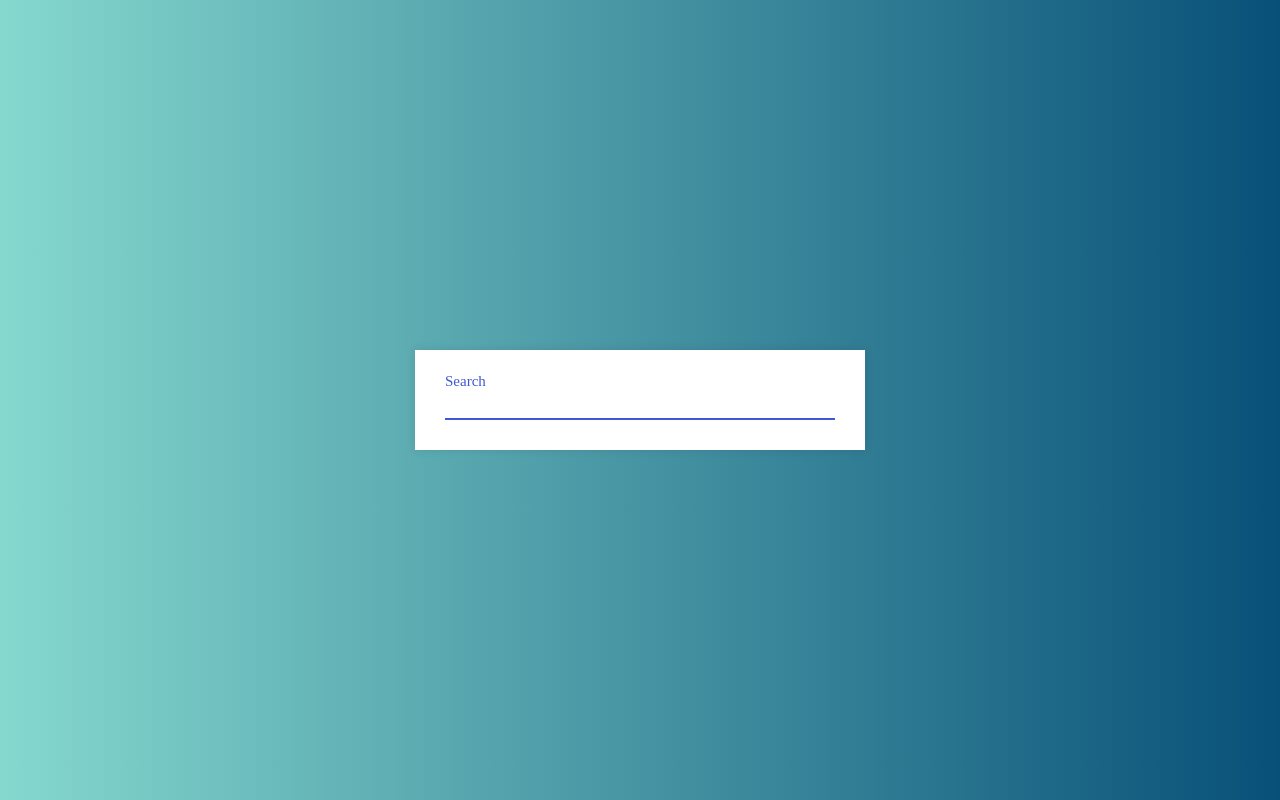
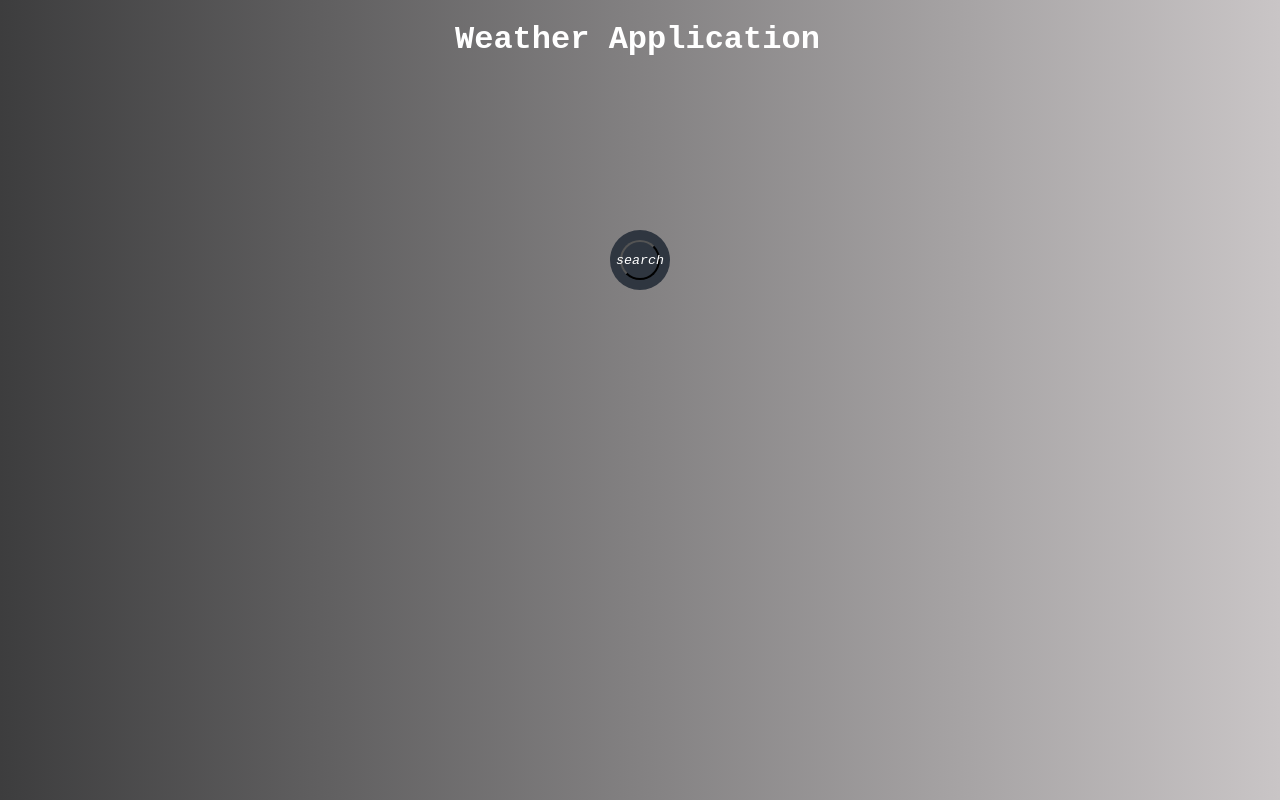
Before and after one commit to adamalmqvist/weatherapp, a React (Create React App) app: page / in a window 1280 px wide. Built offline with nearby package versions, Linux system fonts and the light colour scheme.

Commit message:
some changes to the styling

```diff
--- a/public/index.html
+++ b/public/index.html
@@ -4,10 +4,7 @@
     <meta charset="utf-8" />
     <style>
       body {
-        background: #085078;  /* fallback for old browsers */
-background: -webkit-linear-gradient(to right, #85D8CE, #085078);  /* Chrome 10-25, Safari 5.1-6 */
-background: linear-gradient(to right, #85D8CE, #085078); /* W3C, IE 10+/ Edge, Firefox 16+, Chrome 26+, Opera 12+, Safari 7+ */
-
+        background: linear-gradient(to right, #3d3d3e 0%, #c9c5c6 100%);
       }
     </style>
     <link rel="icon" href="%PUBLIC_URL%/favicon.ico" />
--- a/src/components/appComponent/AppComponent.css
+++ b/src/components/appComponent/AppComponent.css
@@ -1,68 +1,84 @@
 * {
-    box-sizing: border-box;
-    margin:0;
-    padding: 0;
-    outline: none;
-    color: black;
+  color: white;
+  font-family: 'Courier New', Courier, monospace;
 }
-.container {
+
+
+.searchBox {
+    position: absolute;
+    top: 200px;
+    left: 50%;
+    transform:  translate(-50%,50%);
+    background:  #2f3640;
+    height: 40px;
+    border-radius: 40px;
+    padding: 10px;
+
+}
+
+.searchBox:hover > .searchInput {
+    width: 240px;
+    padding: 0 6px;
+}
+
+.searchBox:hover > .searchButton {
+  background:  #2f3640;
+  color :  white;
+}
+
+.searchButton {
+    color: white;
+    float: right;
+    width: 40px;
+    height: 40px;
+    border-radius: 50%;
+    background:  #2f3640;
     display: flex;
     justify-content: center;
     align-items: center;
-   flex-direction: column;
-   min-height: 100vh;
-   margin-left: auto;
-   margin-right: auto;
+    transition: 0.4s;
 }
-.wrapper{
-    width: 450px;
-    background: #fff;
-    padding: 30px;
-    box-shadow: 0px 0px 10px rgba(0,0,0,0.1);
+
+.searchInput {
+    border:none;
+    background: none;
+    outline:none;
+    float:left;
+    padding: 0;
+    color: white;
+    font-size: 16px;
+    transition: 0.4s;
+    line-height: 40px;
+    width: 0px;
+
 }
-  .wrapper .input-data{
-    height: 40px;
-    width: 100%;
-    position: relative;
+.weatherContainer {
+  margin: auto;
+  width: 100px;
+  margin-top: 400px;
 }
-  .wrapper .input-data input{
-    height: 100%;
-    width: 100%;
-    border: none;
-    font-size: 17px;
-    border-bottom: 2px solid silver;
+.header {
+  margin:auto;
+  width: 370px
+
 }
-  .input-data input:focus ~ label,
-  .input-data input:valid ~ label{
-    transform: translateY(-20px);
-    font-size: 15px;
-    color: #4158d0;
+
+@media screen and (max-width: 620px) {
+  .searchBox:hover > .searchInput {
+      width: 150px;
+      padding: 0 6px;
   }
-  .wrapper .input-data label{
-    position: absolute;
-    bottom: 10px;
-    left: 0;
-    color: grey;
-    pointer-events: none;
-    transition: all 0.3s ease;
   }
-  .input-data .underline{
-    position: absolute;
-    height: 2px;
-    width: 100%;
-    bottom: 0;
+
+  @media screen and (max-width: 450px) {
+    .searchBox:hover > .searchInput {
+        width: 100px;
+        padding: 0 6px;
     }
-  .input-data .underline:before{
-    position: absolute;
-    content: "";
-    height: 100%;
-    width: 100%;
-    background: #4158d0;
-    transform: scaleX(0);
-    transform-origin: center;
-    transition: transform 0.3s ease;
     }
-  .input-data input:focus ~ .underline:before,
-  .input-data input:valid ~ .underline:before{
-    transform: scaleX(1);
+    @media screen and (max-width: 350px) {
+      .searchBox:hover > .searchInput {
+          width: 50px;
+          padding: 0 6px;
       }
+      }
--- a/src/components/appComponent/AppComponent.tsx
+++ b/src/components/appComponent/AppComponent.tsx
@@ -19,18 +19,20 @@ export const AppComponent = () => {
     console.log(weather.temp)
 
     return (
-        <div className='container'>
-            <div className='wrapper'>
-                <div className='input-data'>
-                 <input type='text' value={search} onChange={(e) => setSearch(e.target.value)} onKeyPress={getData}></input>
-                 <div className="underline"></div>
-                 <label>
-                     Search
-                 </label>
-                 </div>
-            </div>
+        <div>
+            <div className="header"><h1>Weather Application</h1></div>
+       <div className="searchBox">
+
+<input className="searchInput"type="text" name="" placeholder="Search" value={search} onChange={(e) => setSearch(e.target.value)} onKeyPress={getData}></input>
+<button className="searchButton">
+    <i className="material-icons">
+        search
+    </i>
+
+</button>
+</div>
                {weather.main && (
-            <div>
+            <div className="weatherContainer">
                 <h1>{weather.name}</h1>
                 <h2>{Math.round(weather.main.temp)}°C</h2>
                 <img src={`http://openweathermap.org/img/wn/${weather.weather[0].icon}@2x.png`} alt={weather.weather[0].description}></img>
```
Also changed, not shown: package.json (+7 -1 lines), 1 other file (tests, documents, lock files or other folders). Lines whose indentation alone changed are shown as unchanged.
